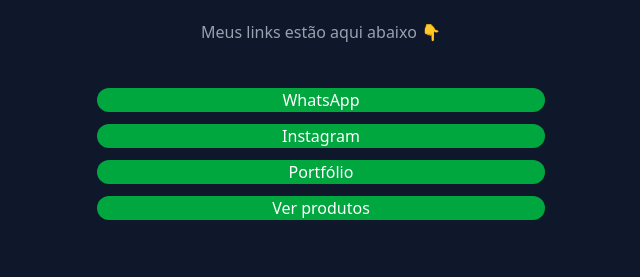
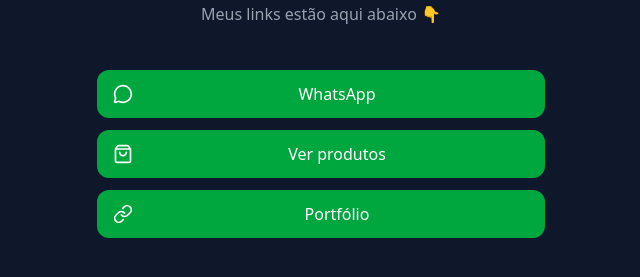
Before and after one commit to LuisAraujo-Dev/linktree, a Next.js app: page / in a window 1280 px wide. Shown: the part 365-642 px from the top of the page, without its empty margins (319-959 px from the left). Built offline with nearby package versions, Linux system fonts and the light colour scheme.

Commit message:
feat: estrutura inicial com componentes de perfil e botões de link

```diff
--- a/src/app/page.tsx
+++ b/src/app/page.tsx
@@ -18,9 +18,6 @@
           <LinkButton key={index} {...link}/>
         ))}
       </div>
-
     </main>
-
-
   );
 }
--- a/src/components/LinkButton/index.tsx
+++ b/src/components/LinkButton/index.tsx
@@ -1,9 +1,21 @@
+import { LucideIcon } from "lucide-react"
 
 type LinkButtonProps = {
   label: string,
   href: string,
+  icon: LucideIcon,
 }
 
-export function LinkButton({label, href}: LinkButtonProps) {
-  return <a href={href} target="_blank" rel="noopener noreferrer" className="block w-full text-center bg-green-600 text-white font-medium px-4 rounded-xl my-3 hover:bg-green-700 transition">{label}</a>
+export function LinkButton({ label, href, icon: Icon }: LinkButtonProps) {
+  return (
+    <a
+      href={href}
+      target="_blank"
+      rel="noopener noreferrer"
+      className="flex items-center gap-3 w-full bg-green-600 text-white font-medium py-3 px-4 rounded-xl my-3 hover:bg-green-700 transition"
+    >
+      <Icon className="w-5 h-5" />
+      <span className="flex-1 text-center">{label}</span>
+    </a>
+  );
 }
--- a/src/data/links.ts
+++ b/src/data/links.ts
@@ -1,6 +1,7 @@
+import { MessageCircle, ShoppingBag, Link as LinkIcon, } from "lucide-react";
+
 export const links = [
-  { label: "WhatsApp", href: "https://wa.me/55999999999" },
-  { label: "Instagram", href: "https://instagram.com/seuusuario" },
-  { label: "Portfólio", href: "https://seusite.com.br" },
-  { label: "Ver produtos", href: "#produtos" },
+  { label: "WhatsApp", href: "https://wa.me/55999999999", icon: MessageCircle },
+  { label: "Ver produtos", href: "#produtos", icon: ShoppingBag },
+  { label: "Portfólio", href: "https://seusite.com.br", icon: LinkIcon },
 ];
```
Also changed, not shown: package.json (+8 -6 lines), 1 other file (tests, documents, lock files or other folders).
